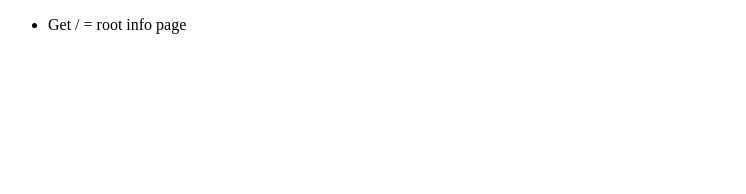
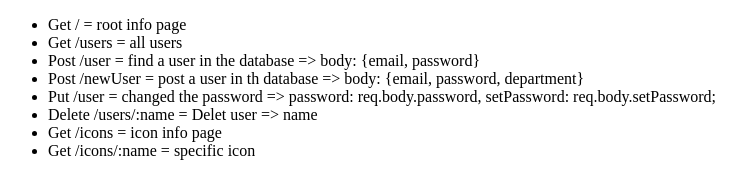
Before and after one commit to EHB-MCT/web2-backend-DavidBaekeland, a website: page public/info.html in a window 1280 px wide. Shown: the whole page, without its empty margins (0-746 px from the left). Drawn offline with Linux system fonts and the light colour scheme.

Commit message:
info: documentation

```diff
--- a/public/info.html
+++ b/public/info.html
@@ -9,6 +9,13 @@
 <body>
     <ul>
         <li> Get / = root info page</li>
+        <li> Get /users = all users</li>
+        <li> Post /user = find a user in the database => body: {email, password}</li>
+        <li> Post /newUser = post a user in th database => body: {email, password, department}</li>
+        <li> Put /user = changed the password => password: req.body.password, setPassword: req.body.setPassword;</li>
+        <li> Delete /users/:name = Delet user => name</li>
+        <li> Get /icons = icon info page</li>
+        <li> Get /icons/:name = specific icon</li>
     </ul>
 </body>
 </html>
```
